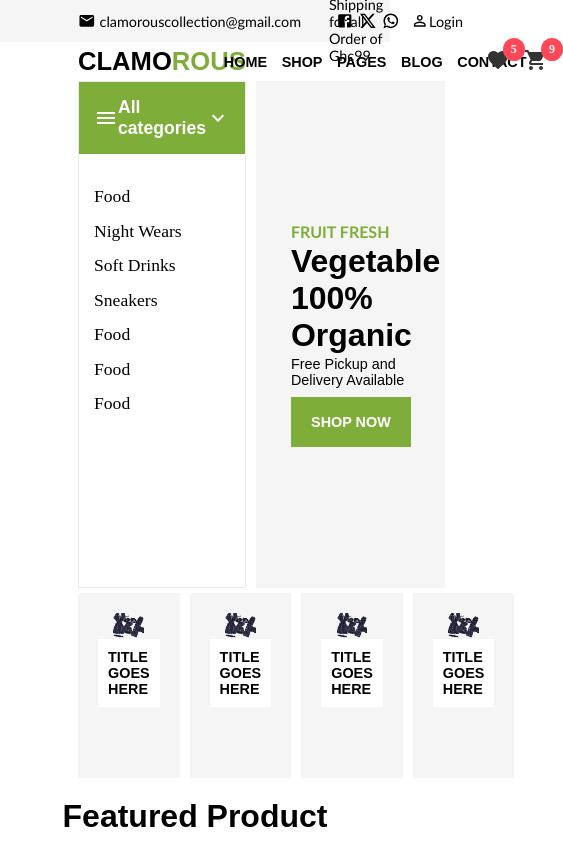
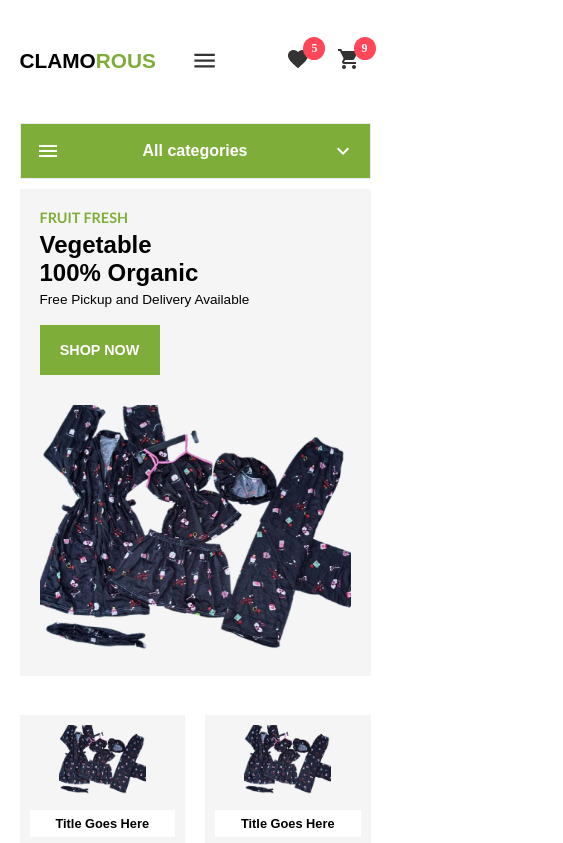
Before and after one commit to codinnovation/clamorous-collection, a Next.js app: page / in a window 390 px wide. Shown: the top 843 px of the page, 563 px wide, since content can reach past the window. Built offline with nearby package versions, Linux system fonts and the light colour scheme.

Commit message:
designed responsiveness for smartphones

```diff
--- a/package.json
+++ b/package.json
@@ -14,10 +14,12 @@
     "@mui/icons-material": "^6.1.3",
     "@mui/material": "^6.1.3",
     "firebase": "^10.14.1",
+    "framer-motion": "^11.11.8",
     "iron-session": "^8.0.3",
     "next": "14.2.15",
     "react": "^18",
-    "react-dom": "^18"
+    "react-dom": "^18",
+    "sharp": "^0.33.5"
   },
   "devDependencies": {
     "eslint": "^8",
--- a/src/pages/home/hero-section/index.jsx
+++ b/src/pages/home/hero-section/index.jsx
@@ -1,24 +1,34 @@
-import React from "react";
+import React, { useState } from "react";
 import styles from "../../../styles/home/hero-section.module.css";
 import MenuIcon from "@mui/icons-material/Menu";
 import KeyboardArrowDownIcon from "@mui/icons-material/KeyboardArrowDown";
 import Link from "next/link";
-import PhoneIcon from "@mui/icons-material/Phone";
 import Image from "next/image";
 import HeroImage from "../../../../public/hero-img.png";
 
+
 function HeroSection() {
+  const [showcategories, setShowcategories] = useState(false);
+
+  const openShowcategories = () => {
+    setShowcategories(!showcategories);
+  };
+
   return (
     <>
       <div className={styles.heroContainer}>
         <div className={styles.heroContent}>
           <div className={styles.categoryContainer}>
-            <div className={styles.header}>
+            <div
+              className={styles.header}
+              onClick={openShowcategories}
+            >
               <MenuIcon className={styles.icon} />
               <h1>All categories</h1>
               <KeyboardArrowDownIcon className={styles.icon1} />
             </div>
 
+            {showcategories && (
               <div className={styles.category}>
                 <Link href="/">Food</Link>
                 <Link href="/">Night Wears</Link>
@@ -28,6 +38,7 @@ function HeroSection() {
                 <Link href="/">Food</Link>
                 <Link href="/">Food</Link>
               </div>
+            )}
           </div>
 
           <div className={styles.heroSectionContainer}>
--- a/src/pages/home/navigation-bar/index.jsx
+++ b/src/pages/home/navigation-bar/index.jsx
@@ -3,6 +3,7 @@ import styles from "../../../styles/home/navigation-bar.module.css";
 import Link from "next/link";
 import FavoriteIcon from "@mui/icons-material/Favorite";
 import ShoppingCartIcon from "@mui/icons-material/ShoppingCart";
+import MenuIcon from "@mui/icons-material/Menu";
 
 function NavigationBar() {
   return (
@@ -22,6 +23,10 @@ function NavigationBar() {
             <Link href="/">Contact</Link>
           </div>
 
+          <div className={styles.menuBurger}>
+            <MenuIcon className={styles.icon} />
+          </div>
+
           <div className={styles.cartContainer}>
             <div className={styles.cart}>
               <FavoriteIcon className={styles.icon} />
@@ -30,7 +35,7 @@ function NavigationBar() {
 
             <div className={styles.cart}>
               <ShoppingCartIcon className={styles.icon} />
-			  <div className={styles.itemCount}>9</div>
+              <div className={styles.itemCount}>9</div>
             </div>
           </div>
         </div>
--- a/src/styles/home/after-hero-section.module.css
+++ b/src/styles/home/after-hero-section.module.css
@@ -15,7 +15,7 @@
   margin-top: 1.3%;
 }
 
-  .content .box{
+.content .box {
   background-color: #f5f5f5;
   height: 22vh;
   width: 100%;
@@ -29,13 +29,13 @@
   align-items: center;
 }
 
-  .image img{
+.image img {
   width: 50%;
   height: auto;
   mix-blend-mode: multiply;
 }
 
-  .description{
+.description {
   display: flex;
   justify-content: center;
   align-items: center;
@@ -43,9 +43,42 @@
   margin-top: 3%;
 }
 
-  .description h1{
+.description h1 {
   font-size: 0.9em;
   padding: 10px;
   text-transform: uppercase;
   font-family: sans-serif;
 }
+
+@media (max-width: 600px) {
+  .content {
+    grid-template-columns: 1fr 1fr;
+    gap: 20px;
+    width: 90%;
+    margin-top: 10%;
+  }
+
+  .content .box {
+    background-color: #f5f5f5;
+    height: 22vh;
+    width: 100%;
+    gap: 10;
+    padding: 10px;
+  }
+
+  .image img {
+    width: 60%;
+    height: auto;
+    mix-blend-mode: multiply;
+  }
+
+  .description {
+    margin-top: 10%;
+  }
+  .description h1 {
+    font-size: 0.8em;
+    padding: 6px;
+    text-align: center;
+    text-transform: none;
+  }
+}
--- a/src/styles/home/feature-category.module.css
+++ b/src/styles/home/feature-category.module.css
@@ -49,12 +49,12 @@
   padding: 20px;
 }
 
-.productImage img{
+.productImage img {
   width: 75%;
   height: auto;
 }
 
-.productInformation{
+.productInformation {
   padding: 20px;
   display: flex;
   justify-content: center;
@@ -62,13 +62,36 @@
   flex-direction: column;
 }
 
-.productInformation p{
+.productInformation p {
   font-size: 1em;
   color: #000;
 }
 
-.productInformation h1{
+.productInformation h1 {
   font-size: 1.3em;
   font-family: sans-serif;
   margin-top: 5px;
 }
+
+@media (max-width: 600px) {
+  .featureContainerHeader {
+    margin-top: 15%;
+  }
+
+  .featureContainerHeader h1 {
+    font-weight: 900;
+    font-family: sans-serif;
+    font-size: 1.2em;
+  }
+
+  .featureContainerHeader hr {
+    margin-top: 8px;
+  }
+
+  .featureContent {
+    width: 90%;
+    margin-top: 2%;
+    grid-template-columns: 1fr;
+    gap: 25px;
+  }
+}
--- a/src/styles/home/hero-section.module.css
+++ b/src/styles/home/hero-section.module.css
@@ -68,7 +68,6 @@
   margin: 0 auto;
   display: grid;
   grid-template-columns: 1fr 1fr;
-
 }
 
 .heroPicture .description {
@@ -124,13 +123,54 @@
   font-weight: 800;
 }
 
-.photoContainer{
-	display: flex;
-	justify-content: flex-start;
-	align-items: center;
+.photoContainer {
+  display: flex;
+  justify-content: flex-start;
+  align-items: center;
 }
 
-.photoContainer img{
-	width: 100%;
-	height: auto;
+.photoContainer img {
+  width: 100%;
+  height: auto;
 }
+
+@media (max-width: 600px) {
+  .heroContent {
+    width: 90%;
+    grid-template-columns: 1fr;
+    height: 100%;
+  }
+
+  .categoryContainer .header h1 {
+    font-size: 1em;
+  }
+
+  .category {
+    margin-top: 2%;
+  }
+  .category a {
+    font-size: 1em;
+    margin-bottom: 9%;
+  }
+
+  .heroPictureContent {
+    width: 100%;
+    height: 100%;
+    grid-template-columns: 1fr;
+    gap: 30px;
+    margin: 0 auto;
+  }
+
+  .heroPicture .description p {
+    font-size: 0.9em;
+    font-weight: 700;
+  }
+
+  .heroPicture .description .des1 h1 {
+    font-size: 1.5em;
+  }
+
+  .heroPicture .description .des2 h1 {
+    font-size: 0.85em;
+  }
+}
--- a/src/styles/home/navigation-bar.module.css
+++ b/src/styles/home/navigation-bar.module.css
@@ -3,6 +3,9 @@
   display: flex;
   justify-content: center;
   align-items: center;
+  position: sticky;
+  top: 0;
+  z-index: 900;
 }
 
 .navigationContent {
@@ -11,6 +14,10 @@
   margin-top: 1.3%;
   display: grid;
   grid-template-columns: 1fr 1fr 1fr;
+}
+
+.menuBurger {
+  display: none;
 }
 
 .storeNameContainer {
@@ -85,3 +92,43 @@
   font-size: 12px;
   font-weight: bold;
 }
+
+@media (max-width: 600px) {
+	.navigationContainer{
+		height: 14vh;
+	}
+  .navigationContent {
+    width: 90%;
+    margin-top: 1%;
+  }
+
+  .linkContainer {
+    display: none;
+  }
+
+  .menuBurger {
+    display: flex;
+    justify-content: center;
+    align-items: center;
+  }
+
+  .menuBurger .icon {
+    font-size: 1.7em;
+  }
+
+  .storeNameContainer h1 {
+    font-size: 1.3em;
+    font-weight: 900;
+  }
+
+  .cart {
+	cursor: pointer;
+	position: relative;
+	transition: box-shadow 0.3s ease-in-out;
+	margin-left: 15%;
+  }
+
+  .icon {
+    font-size: 1.5em;
+  }
+}
--- a/src/styles/home/top-bar.module.css
+++ b/src/styles/home/top-bar.module.css
@@ -19,7 +19,7 @@
   align-items: center;
 }
 
-.firstContent .line{
+.firstContent .line {
   width: 1px;
   height: 2.5vh;
   background-color: #757575;
@@ -45,6 +45,7 @@
   font-size: 0.9em;
   font-weight: 100;
   color: #000;
+  text-decoration: none;
 }
 
 .shippingInformation {
@@ -99,3 +100,31 @@
   color: #000;
   font-weight: 100;
 }
+
+@media (max-width: 600px) {
+	.topbarContainer{
+		display: none;
+	}
+  .topbarContent {
+    width: 90%;
+    margin: 0 auto;
+    grid-template-columns: 1fr auto;
+  }
+
+  .shippingInformation {
+    display: none;
+	margin-left: 7%;
+  }
+
+  .secondContent .icon {
+    font-size: 1em;
+  }
+
+  .firstContent .line {
+	display: none;
+  }
+  .secondContent .line {
+    display: none;
+    margin-left: 0%;
+  }
+}
```
Also changed, not shown: 1 other file (tests, documents, lock files or other folders). Lines whose indentation alone changed are shown as unchanged.
